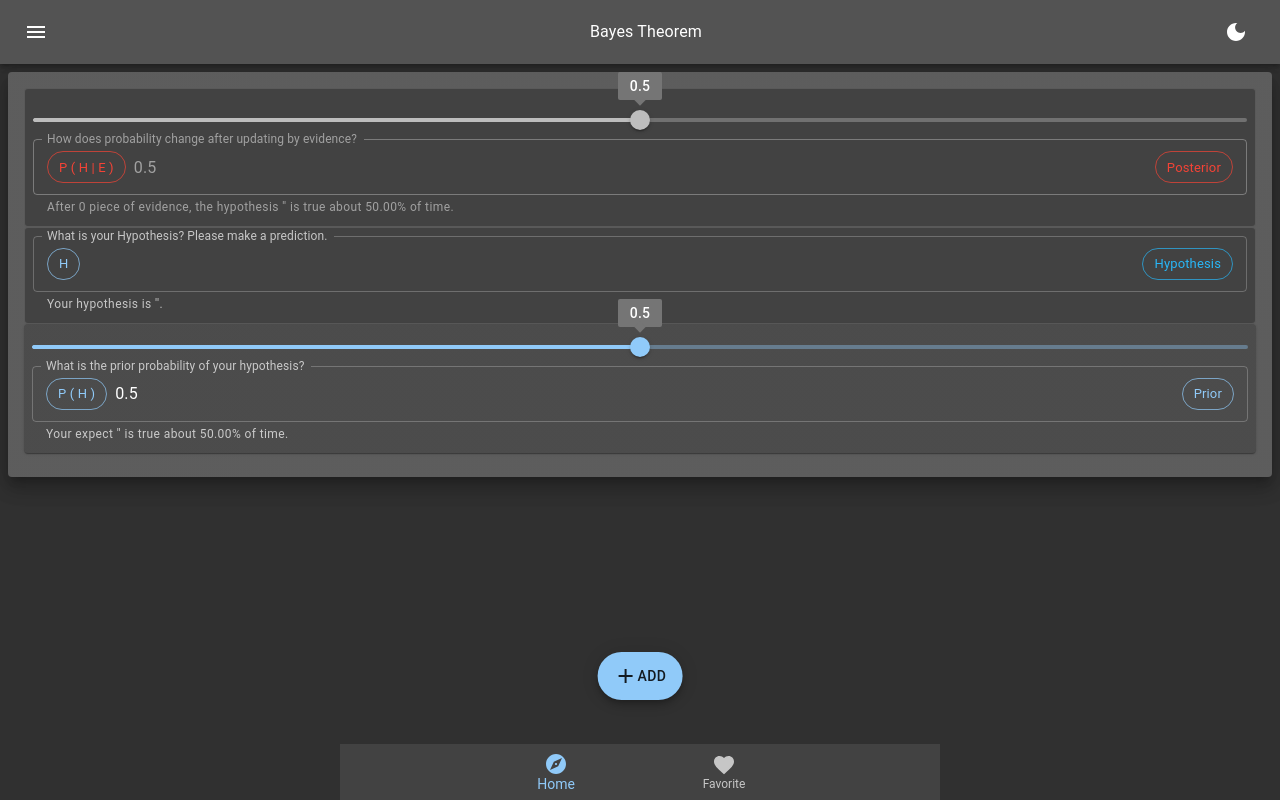
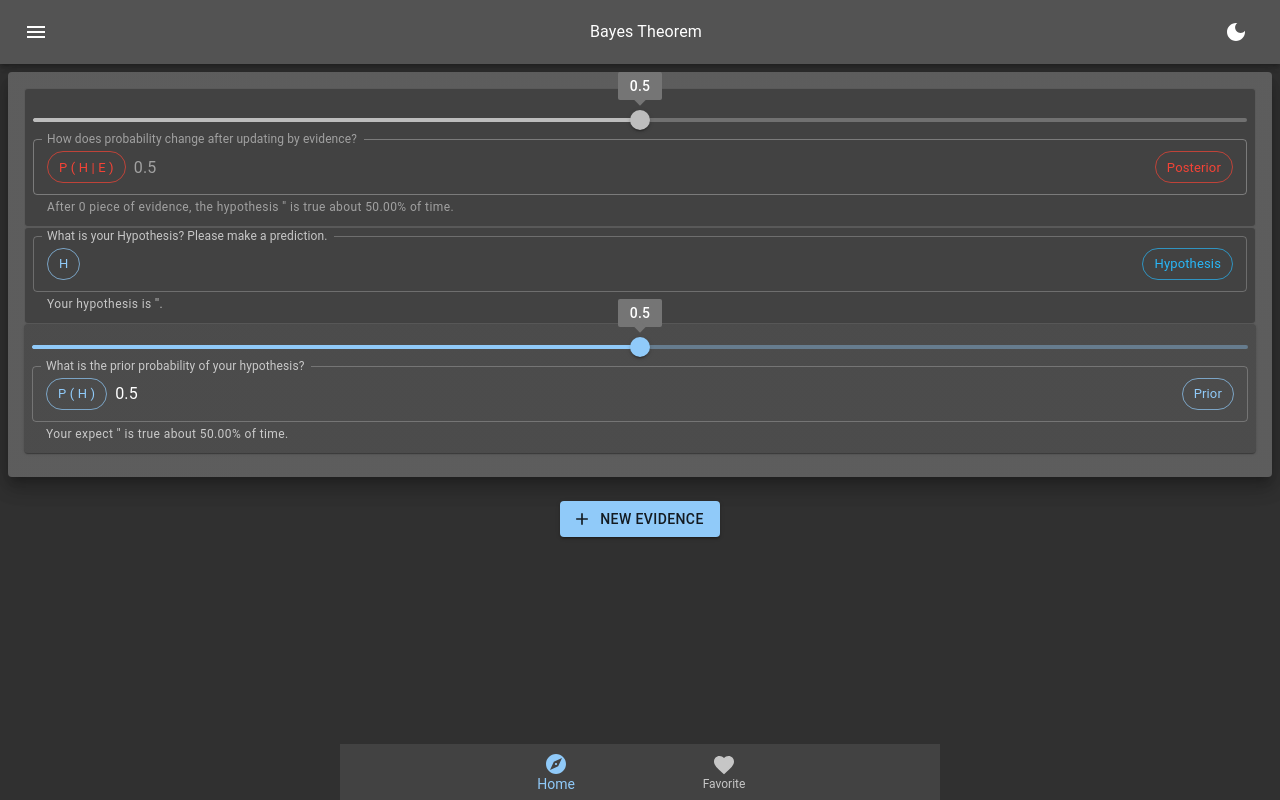
Before and after one commit to quantumsnowball/bayes-domain, a Next.js app: page / in a window 1280 px wide. Built offline with nearby package versions, Linux system fonts and the light colour scheme.

Commit message:
layout: new evidence button is not below the last evidence

```diff
--- a/components/BottomNav/AddButton.tsx
+++ /dev/null
@@ -1,39 +0,0 @@
-import {
-  Box,
-  Fab
-} from '@mui/material'
-import AddIcon from '@mui/icons-material/Add'
-import { useDispatch } from 'react-redux'
-import { contentActions } from '../../redux/slices/contentSlice'
-import { v4 } from 'uuid'
-
-
-function AddButton() {
-  const dispatch = useDispatch()
-
-  return (
-    <Box sx={{
-      position: 'fixed',
-      bottom: 100,
-      left: '50%',
-      transform: "translateX(-50%)"
-    }}>
-      <Fab
-        variant="extended"
-        color="primary"
-        aria-label="new"
-        onClick={() => dispatch(contentActions.addEvidence({
-          uuid: v4(),
-          title: '',
-          likelihood: 0.5,
-          normalizer: 0.5,
-        }))}
-      >
-        <AddIcon />
-        ADD
-      </Fab>
-    </Box>
-  )
-}
-
-export default AddButton
--- a/components/BottomNav/index.tsx
+++ b/components/BottomNav/index.tsx
@@ -7,7 +7,6 @@ import {
 } from '@mui/material'
 import ExploreIcon from '@mui/icons-material/Explore'
 import FavoriteIcon from '@mui/icons-material/Favorite'
-import AddButton from './AddButton'
 import Link from 'next/link'
 
 
@@ -50,7 +49,6 @@ function BottomNav() {
           icon={<FavoriteIcon />}
         />
       </BottomNavigation>
-      <AddButton />
     </>
   )
 }
--- a/components/Pages/Home/index.tsx
+++ b/components/Pages/Home/index.tsx
@@ -1,16 +1,20 @@
-import { styled, } from "@mui/material"
-import { useSelector } from "react-redux"
+import { Button, styled, } from "@mui/material"
+import { useDispatch, useSelector } from "react-redux"
 import { RootState } from '../../../redux/store'
 import { Overflow, Stretch } from "../../styled/containers"
 import { Evidence } from "../../../types/evidence"
 import HypothesisCard from "./HypothesisCard"
 import EvidenceCard from "./EvidenceCard"
+import AddIcon from '@mui/icons-material/Add'
+import { contentActions } from "../../../redux/slices/contentSlice"
+import { v4 } from "uuid"
 
 
 const ContentDiv = styled(Overflow(Stretch('div')))`
 `
 
 function Home() {
+  const dispatch = useDispatch()
   const evidenceItems = useSelector((s: RootState) => s.content.evidence)
 
   return (
@@ -20,6 +24,19 @@ function Home() {
         evidenceItems.map((item: Evidence, i: number) =>
           <EvidenceCard key={item.uuid} index={i} />)
       }
+      <Button
+        variant='contained'
+        startIcon={<AddIcon />}
+        sx={{ m: 2}}
+        onClick={() => dispatch(contentActions.addEvidence({
+          uuid: v4(),
+          title: '',
+          likelihood: 0.5,
+          normalizer: 0.5,
+        }))}
+      >
+        New Evidence
+      </Button>
     </ContentDiv>
   )
 }
```
